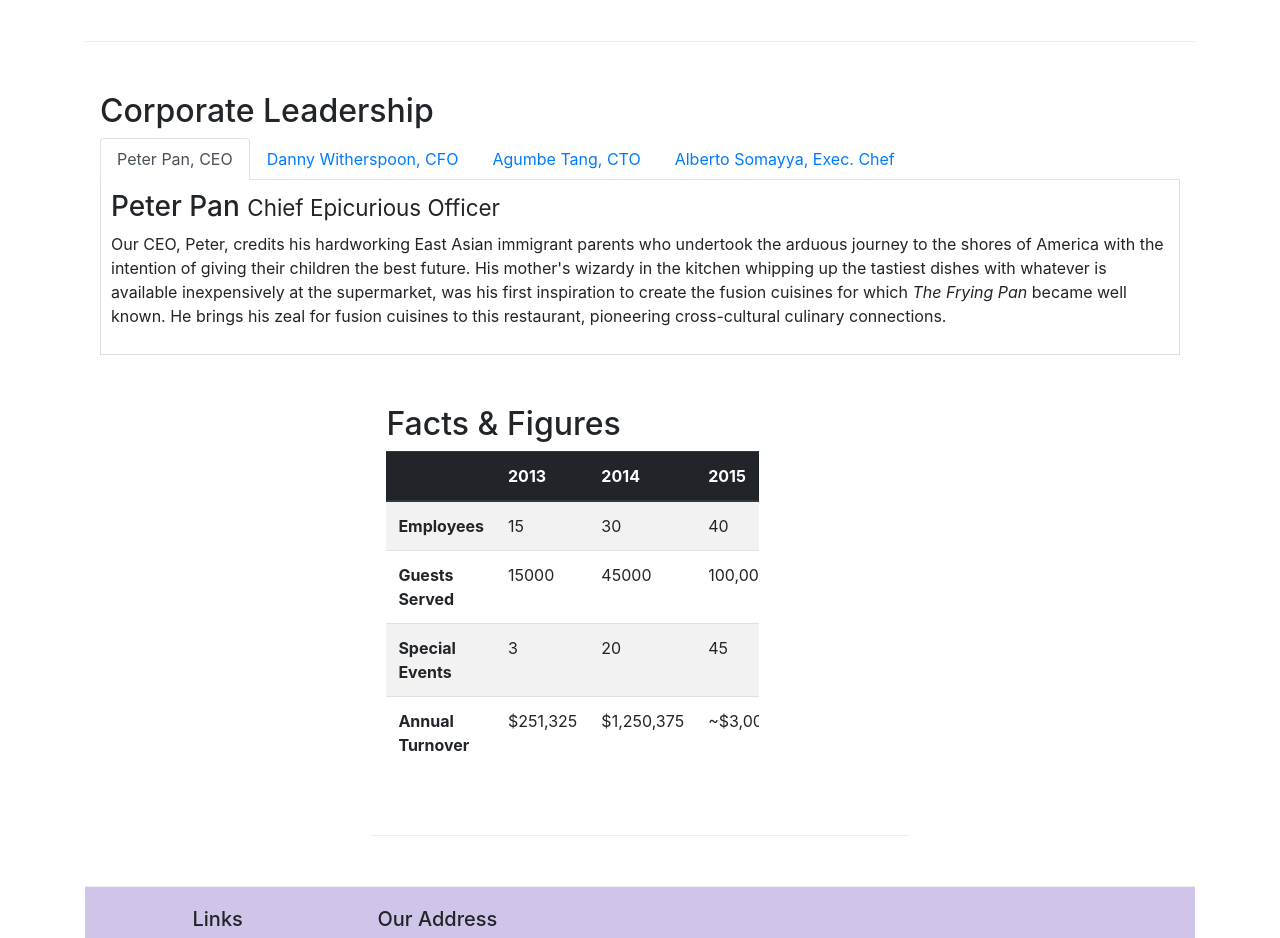
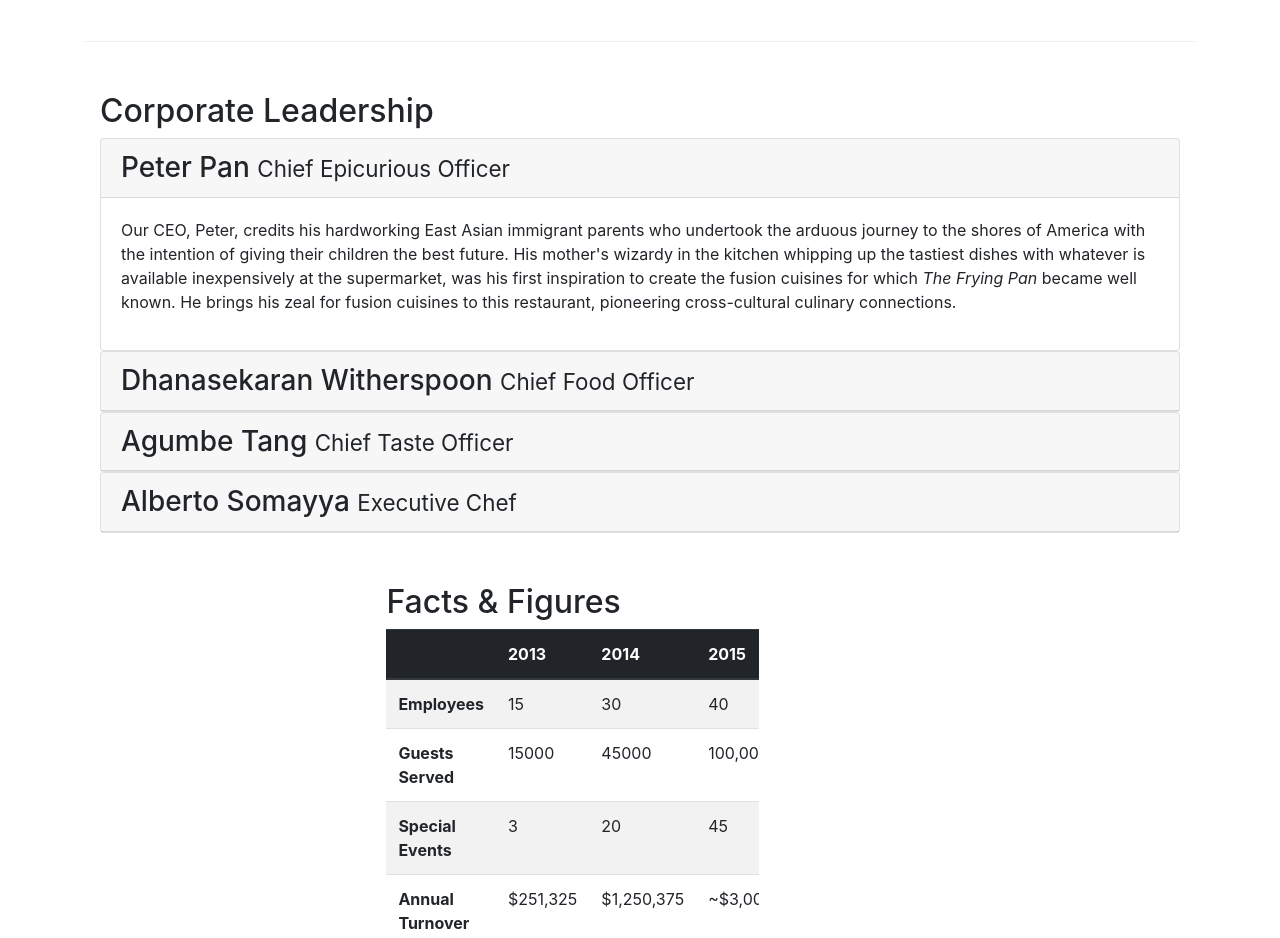
Before and after one commit to hpscc/conFusion, a website: page aboutus.html in a window 1280 px wide. Shown: the part 880-1818 px from the top of the page. Drawn offline with nearby package versions, Linux system fonts and the light colour scheme.

Commit message:
Accordion

```diff
--- a/aboutus.html
+++ b/aboutus.html
@@ -108,41 +108,69 @@
             <div class="col-12">
                 <h2>Corporate Leadership</h2>
 
-                <ul class="nav nav-tabs">
-                    <li class="nav-item">
-                        <a class="nav-link active" href="#peter" role="tab" data-toggle="tab">Peter Pan, CEO</a>
-                    </li>
-                    <li class="nav-item">
-                        <a class="nav-link" href="#danny" role="tab"
-                          data-toggle="tab">Danny Witherspoon, CFO</a>
-                    </li>
-                    <li class="nav-item">
-                        <a class="nav-link" href="#agumbe"role="tab"
-                            data-toggle="tab">Agumbe Tang, CTO</a>
-                    </li>
-                    <li class="nav-item">
-                        <a class="nav-link" href="#alberto" role="tab"
-                            data-toggle="tab">Alberto Somayya, Exec. Chef</a>
-                    </li>
-                </ul>
+                <div id="accordion">
+                    <div class="card">
+                        <div class="card-header" role="tab" id="peterhead">
+                            <h3 class="mb-0">
+                                <a data-toggle="collapse" data-target="#peter">
+                                Peter Pan <small>Chief Epicurious Officer</small>
+                                </a>
+                            </h3>
+                        </div>
 
-                <div class="tab-content">
+                        <div role="tabpanel" class="collapse show" id="peter" data-parent="#accordion">
+                            <div class="card-body">
+                                <p class="d-none d-sm-block">Our CEO, Peter, credits his hardworking East Asian immigrant parents who undertook the arduous journey to the shores of America with the intention of giving their children the best future. His mother's wizardy in the kitchen whipping up the tastiest dishes with whatever is available inexpensively at the supermarket, was his first inspiration to create the fusion cuisines for which <em>The Frying Pan</em> became well known. He brings his zeal for fusion cuisines to this restaurant, pioneering cross-cultural culinary connections.</p>
+                            </div>
+                        </div>
+                    </div>
 
-                    <div role="tabpanel" class="tab-pane fade show active" id="peter">
-                        <h3>Peter Pan <small>Chief Epicurious Officer</small></h3>
-                        <p class="d-none d-sm-block">Our CEO, Peter, credits his hardworking East Asian immigrant parents who undertook the arduous journey to the shores of America with the intention of giving their children the best future. His mother's wizardy in the kitchen whipping up the tastiest dishes with whatever is available inexpensively at the supermarket, was his first inspiration to create the fusion cuisines for which <em>The Frying Pan</em> became well known. He brings his zeal for fusion cuisines to this restaurant, pioneering cross-cultural culinary connections.</p>
+                    <div class="card">
+                        <div class="card-header" role="tab" id="dannyhead">
+                            <h3 class="mb-0">
+                                <a data-toggle="collapse" data-target="#danny">
+                                    Dhanasekaran Witherspoon <small>Chief Food Officer</small>
+                                </a>
+                            </h3>
+                        </div>
+
+                        <div role="tabpanel" class="collapse" id="danny" data-parent="#accordion">
+                            <div class="card-body">
+                                <p class="d-none d-sm-block">Our CFO, Danny, as he is affectionately referred to by his colleagues, comes from a long established family tradition in farming and produce. His experiences growing up on a farm in the Australian outback gave him great appreciation for varieties of food sources. As he puts it in his own words, <em>Everything that runs, wins, and everything that stays, pays!</em></p>
+                            </div>
+                        </div>
                     </div>
-                    <div role="tabpanel" class="tab-pane fade" id="danny">
-                        <h3>Dhanasekaran Witherspoon <small>Chief Food Officer</small></h3>
-                        <p class="d-none d-sm-block">Our CFO, Danny, as he is affectionately referred to by his colleagues, comes from a long established family tradition in farming and produce. His experiences growing up on a farm in the Australian outback gave him great appreciation for varieties of food sources. As he puts it in his own words, <em>Everything that runs, wins, and everything that stays, pays!</em></p>
+
+                    <div class="card">
+                        <div class="card-header" role="tab" id="agumbehead">
+                            <h3 class="mb-0">
+                                <a data-toggle="collapse" data-target="#agumbe">
+                                    Agumbe Tang <small>Chief Taste Officer</small>
+                                </a>
+                            </h3>
+                        </div>
+
+                        <div role="tabpanel" class="collapse" id="agumbe" data-parent="#accordion">
+                            <div class="card-body">
+                                <p class="d-none d-sm-block">Blessed with the most discerning gustatory sense, Agumbe, our CTO, personally ensures that every dish that we serve meets his exacting tastes. Our chefs dread the tongue lashing that ensues if their dish does not meet his exacting standards. He lives by his motto, <em>You click only if you survive my lick.</em></p>
+                            </div>
+                        </div>
                     </div>
-                    <div role="tabpanel" class="tab-pane fade" id="agumbe">
-                        <h3>Agumbe Tang <small>Chief Taste Officer</small></h3>
-                        <p class="d-none d-sm-block">Blessed with the most discerning gustatory sense, Agumbe, our CTO, personally ensures that every dish that we serve meets his exacting tastes. Our chefs dread the tongue lashing that ensues if their dish does not meet his exacting standards. He lives by his motto, <em>You click only if you survive my lick.</em></p>
-                    </div>
-                    <div role="tabpanel" class="tab-pane fade" id="alberto">
-                        <h3>Alberto Somayya <small>Executive Chef</small></h3>
-                        <p class="d-none d-sm-block">Award winning three-star Michelin chef with wide International experience having worked closely with whos-who in the culinary world, he specializes in creating mouthwatering Indo-Italian fusion experiences. He says, <em>Put together the cuisines from the two craziest cultures, and you get a winning hit! Amma Mia!</em></p>
+
+                    <div class="card">
+                        <div class="card-header" role="tab" id="albertohead">
+                            <h3 class="mb-0">
+                                <a data-toggle="collapse" data-target="#alberto">
+                                    Alberto Somayya <small>Executive Chef</small>
+                                </a>
+                            </h3>
+                        </div>
+
+                        <div role="tabpanel" class="collapse" id="alberto" data-parent="#accordion">
+                            <div class="card-body">
+                                <p class="d-none d-sm-block">Award winning three-star Michelin chef with wide International experience having worked closely with whos-who in the culinary world, he specializes in creating mouthwatering Indo-Italian fusion experiences. He says, <em>Put together the cuisines from the two craziest cultures, and you get a winning hit! Amma Mia!</em></p>
+                            </div>
+                        </div>
                     </div>
 
             </div>
```
